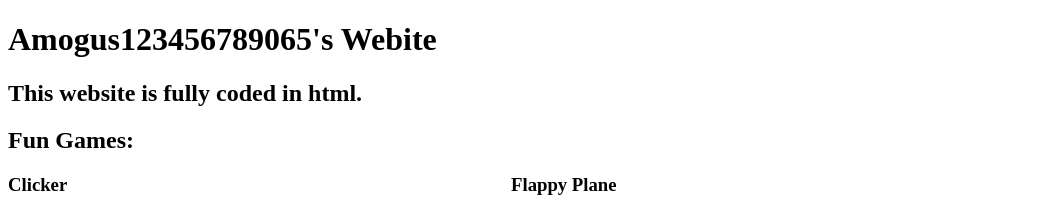
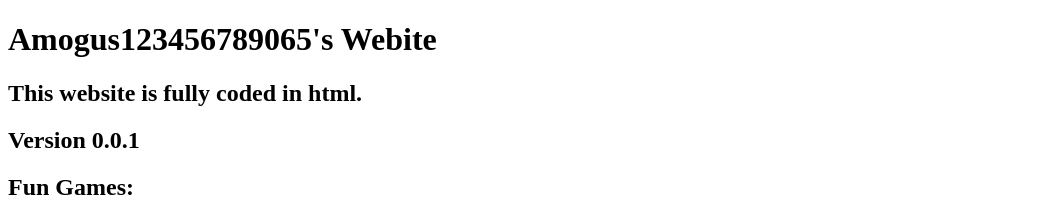
Before and after one commit to web1site/mywebsite, a plain HTML site: page index.html in a window 1280 px wide. Shown: the top 211 px of the page, without its empty margins (0-1037 px from the left). Drawn offline with Linux system fonts and the light colour scheme; grey boxes are pictures that could not be loaded.

Commit message:
Update index.html

```diff
--- a/index.html
+++ b/index.html
@@ -9,6 +9,7 @@
 <body>
     <h1>Amogus123456789065's Webite</h1>
     <h2>This website is fully coded in html.</h2>
+    <h2>Version 0.0.1</h2>
     <h2>Fun Games:</h2>
     <h3>Clicker &nbsp; &nbsp; &nbsp; &nbsp; &nbsp; &nbsp; &nbsp; &nbsp; &nbsp; &nbsp; &nbsp; &nbsp; &nbsp; &nbsp; &nbsp; &nbsp; &nbsp; &nbsp; &nbsp; &nbsp; &nbsp; &nbsp; &nbsp; &nbsp; &nbsp; &nbsp; &nbsp; &nbsp; &nbsp; &nbsp; &nbsp; &nbsp; &nbsp; &nbsp; &nbsp; &nbsp; &nbsp; &nbsp; &nbsp;  &nbsp;  &nbsp; &nbsp; &nbsp; &nbsp; &nbsp; &nbsp; &nbsp;  Flappy Plane</h3>
     <iframe src="https://scratch.mit.edu/projects/1099797963/embed" width="485" height="402" frameborder="0" scrolling="no" allowfullscreen="allowfullscreen"></iframe>     <iframe src="https://scratch.mit.edu/projects/1007149859/embed" width="485" height="402" frameborder="0" scrolling="no" allowfullscreen="allowfullscreen"></iframe>
```
